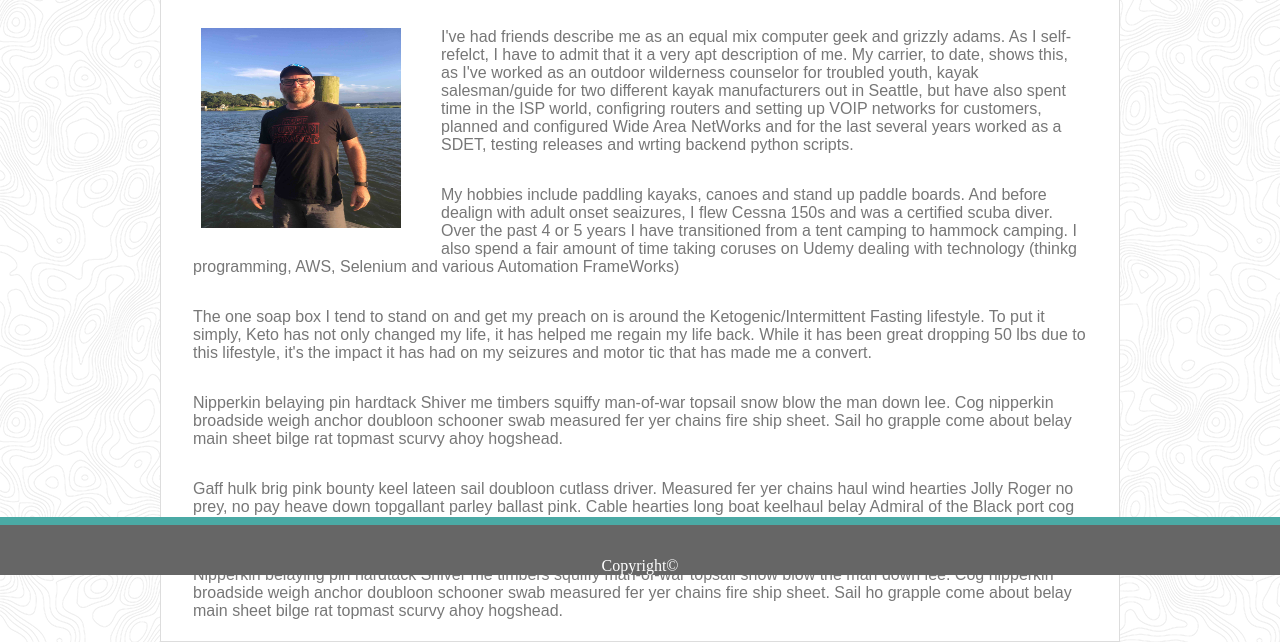
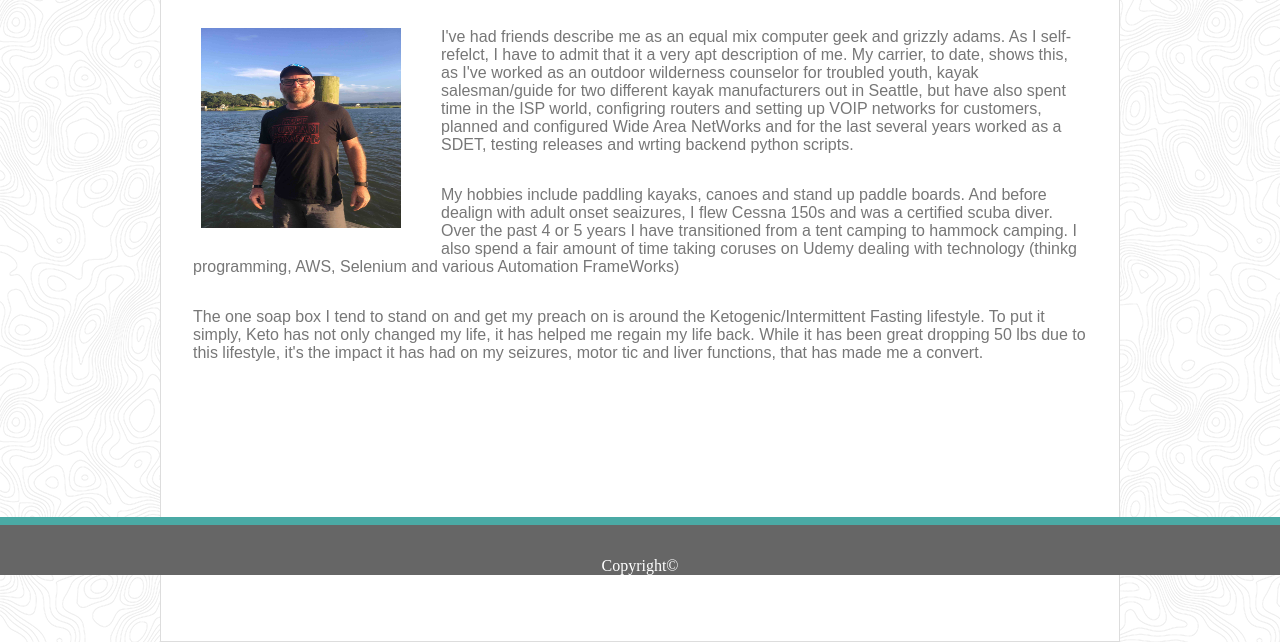
Before and after one commit to caldwell-bob/Basic-Portfolio, a plain HTML site: page index.html in a window 1280 px wide. Shown: the part 225-867 px from the top of the page. Drawn offline with Linux system fonts and the light colour scheme.

Commit message:
Removed lorem ipsum from index

```diff
--- a/index.html
+++ b/index.html
@@ -39,38 +39,11 @@
           My hobbies include paddling kayaks, canoes and stand up paddle boards.  And before dealign with adult onset seaizures, I flew Cessna 150s and was a certified scuba diver. Over the past 4 or 5 years I have transitioned from a tent camping to hammock camping.  I also spend a fair amount of time taking coruses on Udemy dealing with technology (thinkg programming, AWS, Selenium and various Automation FrameWorks)
         </p>
         <p>
-          The one soap box I tend to stand on and get my preach on is around the Ketogenic/Intermittent Fasting lifestyle.  To put it simply, Keto has not only changed my life, it has helped me regain my life back.  While it has been great dropping 50 lbs due to this lifestyle, it's the impact it has had on my seizures and motor tic that has made me a convert.
+          The one soap box I tend to stand on and get my preach on is around the Ketogenic/Intermittent Fasting lifestyle.  To put it simply, Keto has not only changed my life, it has helped me regain my life back.  While it has been great dropping 50 lbs due to this lifestyle, it's the impact it has had on my seizures, motor tic and liver functions, that has made me a convert.
 
         </p>
 
 
-        <p>
-          Nipperkin belaying pin hardtack Shiver me timbers squiffy man-of-war
-          topsail snow blow the man down lee. Cog nipperkin broadside weigh
-          anchor doubloon schooner swab measured fer yer chains fire ship sheet.
-          Sail ho grapple come about belay main sheet bilge rat topmast scurvy
-          ahoy hogshead.
-        </p>
-        <p>
-          Gaff hulk brig pink bounty keel lateen sail doubloon cutlass driver.
-          Measured fer yer chains haul wind hearties Jolly Roger no prey, no pay
-          heave down topgallant parley ballast pink. Cable hearties long boat
-          keelhaul belay Admiral of the Black port cog walk the plank broadside.
-        </p>
-
-        <p>
-          Nipperkin belaying pin hardtack Shiver me timbers squiffy man-of-war
-          topsail snow blow the man down lee. Cog nipperkin broadside weigh
-          anchor doubloon schooner swab measured fer yer chains fire ship sheet.
-          Sail ho grapple come about belay main sheet bilge rat topmast scurvy
-          ahoy hogshead.
-        </p>
-        <p>
-          Gaff hulk brig pink bounty keel lateen sail doubloon cutlass driver.
-          Measured fer yer chains haul wind hearties Jolly Roger no prey, no pay
-          heave down topgallant parley ballast pink. Cable hearties long boat
-          keelhaul belay Admiral of the Black port cog walk the plank broadside.
-        </p>
 
       </section>
       <!--        <footer>copy this write</footer>-->
```
